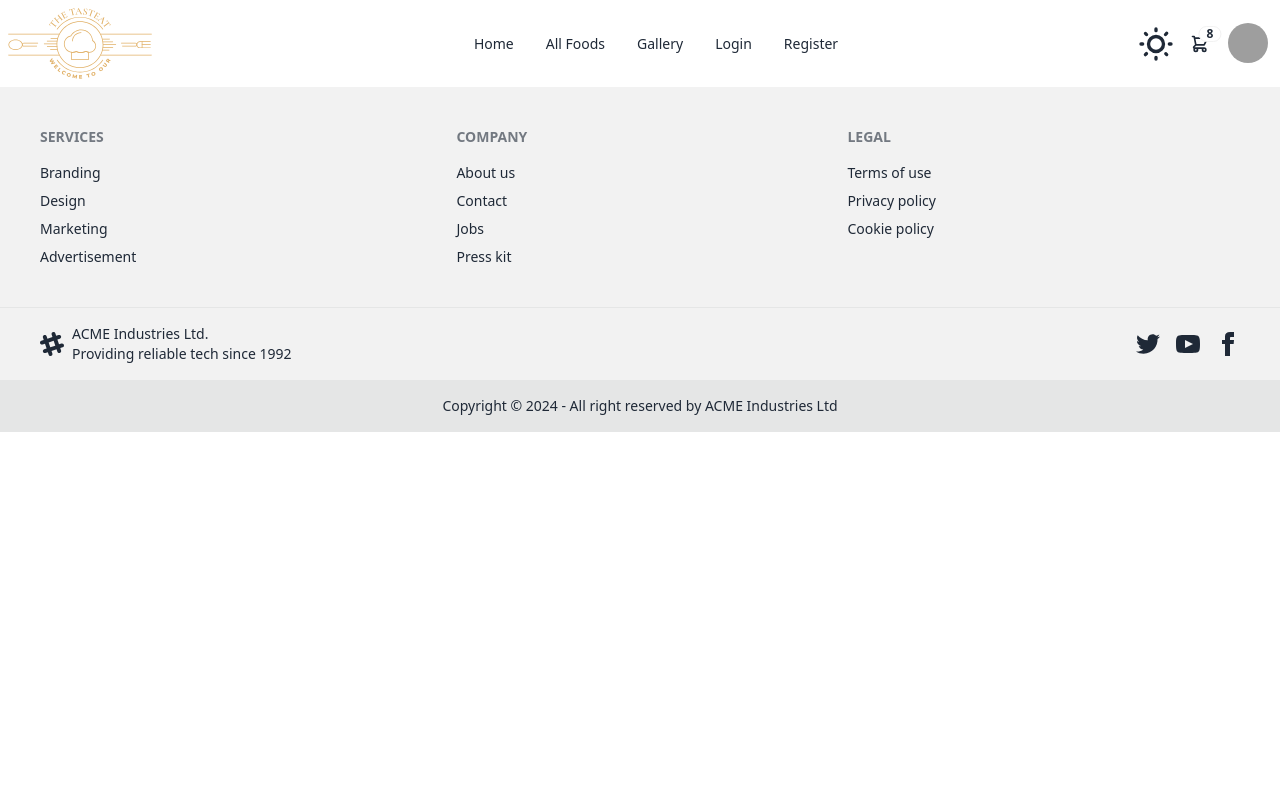
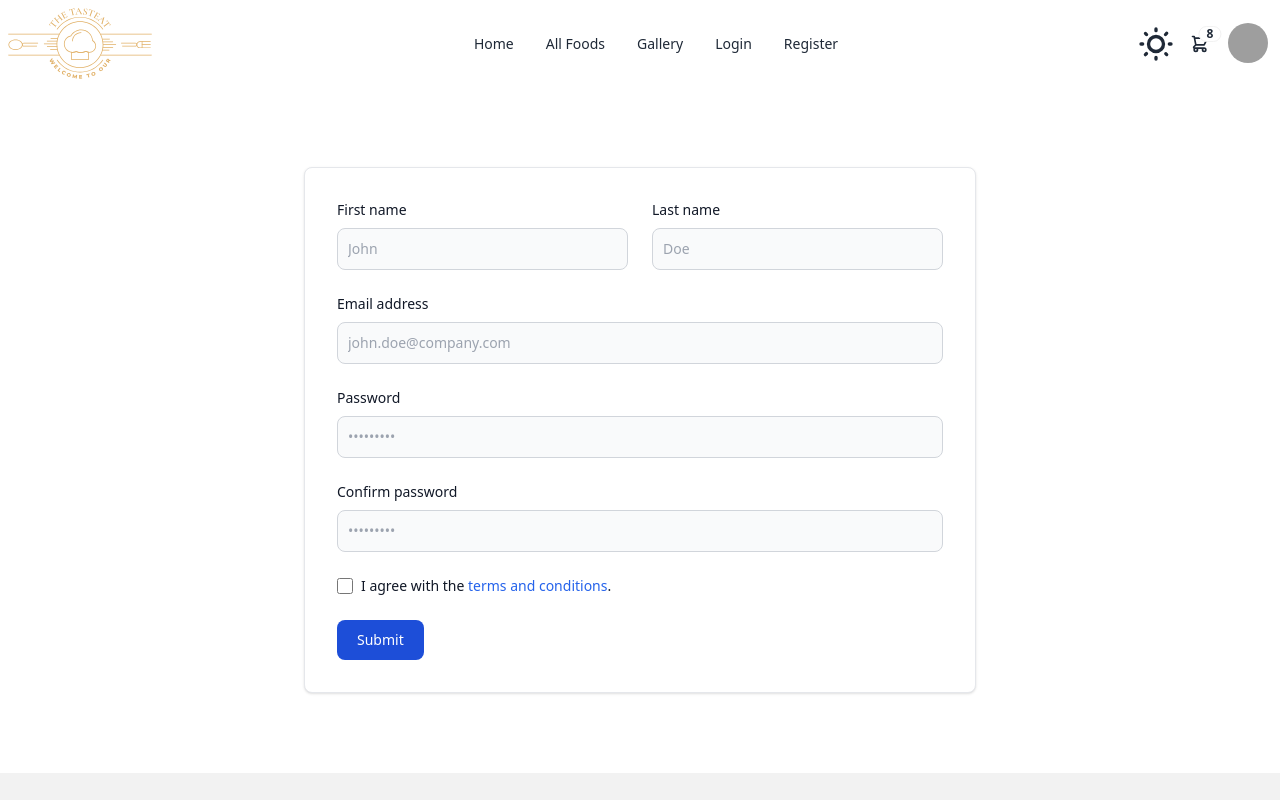
Before and after one commit to ariful2o/Restaurant-Management-System-client, a React (Vite) app: page /register in a window 1280 px wide. Shown: the top 800 px of the page. Built offline with nearby package versions, Linux system fonts and the light colour scheme; no server answers; grey boxes are pictures that could not be loaded.

Commit message:
login and register done

```diff
--- a/package.json
+++ b/package.json
@@ -18,6 +18,7 @@
     "react-dom": "^18.2.0",
     "react-loading-skeleton": "^3.4.0",
     "react-router-dom": "^6.23.1",
+    "react-toastify": "^10.0.5",
     "sort-by": "^1.2.0"
   },
   "devDependencies": {
--- a/src/authentication/Login.jsx
+++ b/src/authentication/Login.jsx
@@ -1,9 +1,53 @@
-
+import { useContext } from "react";
+import { Link } from "react-router-dom";
+import { ToastContainer, toast } from 'react-toastify';
+import 'react-toastify/dist/ReactToastify.css';
+import { AuthContext } from "../provider/AuthProvider";
 
 export default function Login() {
-  return (
-    <div>
+    const { loginUser } = useContext(AuthContext)
 
-    </div>
-  )
+    const handleLogin = (e) => {
+        e.preventDefault()
+
+        const from = e.currentTarget
+        const email = from.email.value
+        const password = from.password.value
+
+        loginUser(email, password)
+            .then(() => {
+                toast.success('Logged in successfully!')
+            })
+            .catch(err => toast.error(err.message))
+    }
+
+    return (
+        <div className="w-full max-w-md p-8 bg-white border border-gray-200 rounded-lg shadow sm:p-6 md:p-8 dark:bg-gray-800 dark:border-gray-700 mx-auto my-20">
+            <ToastContainer />
+            <form className="space-y-6" onSubmit={handleLogin}>
+                <h5 className="text-xl font-medium text-gray-900 dark:text-white">Sign in to our platform</h5>
+                <div>
+                    <label htmlFor="email" className="block mb-2 text-sm font-medium text-gray-900 dark:text-white">Your email</label>
+                    <input type="email" name="email" id="email" className="bg-gray-50 border border-gray-300 text-gray-900 text-sm rounded-lg focus:ring-blue-500 focus:border-blue-500 block w-full p-2.5 dark:bg-gray-600 dark:border-gray-500 dark:placeholder-gray-400 dark:text-white" placeholder="name@company.com" required />
+                </div>
+                <div>
+                    <label htmlFor="password" className="block mb-2 text-sm font-medium text-gray-900 dark:text-white">Your password</label>
+                    <input type="password" name="password" id="password" placeholder="••••••••" className="bg-gray-50 border border-gray-300 text-gray-900 text-sm rounded-lg focus:ring-blue-500 focus:border-blue-500 block w-full p-2.5 dark:bg-gray-600 dark:border-gray-500 dark:placeholder-gray-400 dark:text-white" required />
+                </div>
+                <div className="flex items-start">
+                    <div className="flex items-start">
+                        <div className="flex items-center h-5">
+                            <input id="remember" type="checkbox" value="" className="w-4 h-4 border border-gray-300 rounded bg-gray-50 focus:ring-3 focus:ring-blue-300 dark:bg-gray-700 dark:border-gray-600 dark:focus:ring-blue-600 dark:ring-offset-gray-800 dark:focus:ring-offset-gray-800" required />
+                        </div>
+                        <label htmlFor="remember" className="ms-2 text-sm font-medium text-gray-900 dark:text-gray-300">Remember me</label>
+                    </div>
+                    <a href="#" className="ms-auto text-sm text-blue-700 hover:underline dark:text-blue-500">Lost Password?</a>
+                </div>
+                <button type="submit" className="w-full text-white bg-blue-700 hover:bg-blue-800 focus:ring-4 focus:outline-none focus:ring-blue-300 font-medium rounded-lg text-sm px-5 py-2.5 text-center dark:bg-blue-600 dark:hover:bg-blue-700 dark:focus:ring-blue-800">Login to your account</button>
+                <div className="text-sm font-medium text-gray-500 dark:text-gray-300">
+                    Not registered? <Link to='/register'><a href="#" className="text-blue-700 hover:underline dark:text-blue-500">Create account</a></Link>
+                </div>
+            </form>
+        </div>
+    )
 }
--- a/src/authentication/Register.jsx
+++ b/src/authentication/Register.jsx
@@ -1,9 +1,66 @@
+import { useContext } from "react"
+import { AuthContext } from "../provider/AuthProvider"
+import { ToastContainer, toast } from 'react-toastify';
+import 'react-toastify/dist/ReactToastify.css';
 
 
 export default function Register() {
-  return (
-    <div>
+    const { registerUser } = useContext(AuthContext)
 
-    </div>
-  )
+    const handleRegister = (e) => {
+        e.preventDefault()
+
+        const from = e.currentTarget
+        const first_name = from.first_name.value
+        const last_name = from.last_name.value
+        const email = from.email.value
+        const password = from.password.value
+        const confirm_password = from.confirm_password.value
+        const userInfo = { first_name, last_name, email, password, confirm_password }
+
+        registerUser(email, password)
+            .then(res => {
+                toast.success('Account created successfully!')
+                // console.log(res.user)
+            })
+            .catch(err => toast.error(err.message))
+    }
+
+    return (
+        <div className="w-full max-w-2xl p-8 bg-white border border-gray-200 rounded-lg shadow sm:p-6 md:p-8 dark:bg-gray-800 dark:border-gray-700 mx-auto my-20">
+            <ToastContainer />
+            <form onSubmit={handleRegister}>
+                <div className="grid gap-6 mb-6 md:grid-cols-2">
+                    <div>
+                        <label htmlFor="first_name" className="block mb-2 text-sm font-medium text-gray-900 dark:text-white">First name</label>
+                        <input name="first_name" type="text" id="first_name" className="bg-gray-50 border border-gray-300 text-gray-900 text-sm rounded-lg focus:ring-blue-500 focus:border-blue-500 block w-full p-2.5 dark:bg-gray-700 dark:border-gray-600 dark:placeholder-gray-400 dark:text-white dark:focus:ring-blue-500 dark:focus:border-blue-500" placeholder="John" required />
+                    </div>
+                    <div>
+                        <label htmlFor="last_name" className="block mb-2 text-sm font-medium text-gray-900 dark:text-white">Last name</label>
+                        <input name="last_name" type="text" id="last_name" className="bg-gray-50 border border-gray-300 text-gray-900 text-sm rounded-lg focus:ring-blue-500 focus:border-blue-500 block w-full p-2.5 dark:bg-gray-700 dark:border-gray-600 dark:placeholder-gray-400 dark:text-white dark:focus:ring-blue-500 dark:focus:border-blue-500" placeholder="Doe" required />
+                    </div>
+
+                </div>
+                <div className="mb-6">
+                    <label htmlFor="email" className="block mb-2 text-sm font-medium text-gray-900 dark:text-white">Email address</label>
+                    <input name="email" type="email" id="email" className="bg-gray-50 border border-gray-300 text-gray-900 text-sm rounded-lg focus:ring-blue-500 focus:border-blue-500 block w-full p-2.5 dark:bg-gray-700 dark:border-gray-600 dark:placeholder-gray-400 dark:text-white dark:focus:ring-blue-500 dark:focus:border-blue-500" placeholder="john.doe@company.com" required />
+                </div>
+                <div className="mb-6">
+                    <label htmlFor="password" className="block mb-2 text-sm font-medium text-gray-900 dark:text-white">Password</label>
+                    <input name="password" type="password" id="password" className="bg-gray-50 border border-gray-300 text-gray-900 text-sm rounded-lg focus:ring-blue-500 focus:border-blue-500 block w-full p-2.5 dark:bg-gray-700 dark:border-gray-600 dark:placeholder-gray-400 dark:text-white dark:focus:ring-blue-500 dark:focus:border-blue-500" placeholder="•••••••••" required />
+                </div>
+                <div className="mb-6">
+                    <label htmlFor="confirm_password" className="block mb-2 text-sm font-medium text-gray-900 dark:text-white">Confirm password</label>
+                    <input name="confirm_password" type="password" id="confirm_password" className="bg-gray-50 border border-gray-300 text-gray-900 text-sm rounded-lg focus:ring-blue-500 focus:border-blue-500 block w-full p-2.5 dark:bg-gray-700 dark:border-gray-600 dark:placeholder-gray-400 dark:text-white dark:focus:ring-blue-500 dark:focus:border-blue-500" placeholder="•••••••••" required />
+                </div>
+                <div className="flex items-start mb-6">
+                    <div className="flex items-center h-5">
+                        <input id="remember" type="checkbox" value="" className="w-4 h-4 border border-gray-300 rounded bg-gray-50 focus:ring-3 focus:ring-blue-300 dark:bg-gray-700 dark:border-gray-600 dark:focus:ring-blue-600 dark:ring-offset-gray-800" required />
+                    </div>
+                    <label htmlFor="remember" className="ms-2 text-sm font-medium text-gray-900 dark:text-gray-300">I agree with the <a href="#" className="text-blue-600 hover:underline dark:text-blue-500">terms and conditions</a>.</label>
+                </div>
+                <button type="submit" className="text-white bg-blue-700 hover:bg-blue-800 focus:ring-4 focus:outline-none focus:ring-blue-300 font-medium rounded-lg text-sm w-full sm:w-auto px-5 py-2.5 text-center dark:bg-blue-600 dark:hover:bg-blue-700 dark:focus:ring-blue-800">Submit</button>
+            </form>
+        </div>
+    )
 }
--- a/src/pages/home/Home/Home.jsx
+++ b/src/pages/home/Home/Home.jsx
@@ -1,9 +1,10 @@
+import Banner from "../share/Banner";
 
 
 export default function Home() {
   return (
     <div>
-      hello from home
+      <Banner />
     </div>
   )
 }
--- /dev/null
+++ b/src/pages/home/share/Banner.jsx
@@ -0,0 +1,15 @@
+
+export default function Banner() {
+    return (
+        <div className="hero min-h-screen bg-[#292E36]">
+            <div className="hero-content flex-col lg:flex-row-reverse">
+                <img src="https://img.daisyui.com/images/stock/photo-1635805737707-575885ab0820.jpg" className="max-w-sm rounded-lg shadow-2xl" />
+                <div>
+                    <h1 className="text-5xl font-bold">Box Office News!</h1>
+                    <p className="py-6">Provident cupiditate voluptatem et in. Quaerat fugiat ut assumenda excepturi exercitationem quasi. In deleniti eaque aut repudiandae et a id nisi.</p>
+                    <button className="btn btn-primary">Get Started</button>
+                </div>
+            </div>
+        </div>
+    )
+}
--- a/src/provider/AuthProvider.jsx
+++ b/src/provider/AuthProvider.jsx
@@ -19,10 +19,10 @@ export default function AuthProvider({ children }) {
 
     useEffect(() => {
         const unsubscribe = onAuthStateChanged(auth, (currentUser) => {
-            if (currentUser.user) {
-                setUser(currentUser.user)
+            if (currentUser) {
+                setUser(currentUser)
                 setLoading(false)
-                console.log(currentUser.user)
+                console.log(currentUser)
             }
         })
         return ()=>unsubscribe()
```
Also changed, not shown: 1 other file (tests, documents, lock files or other folders).
